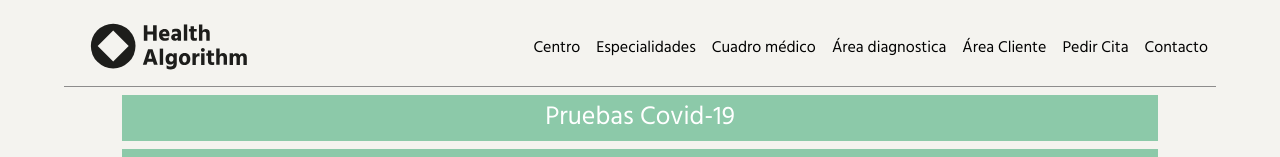
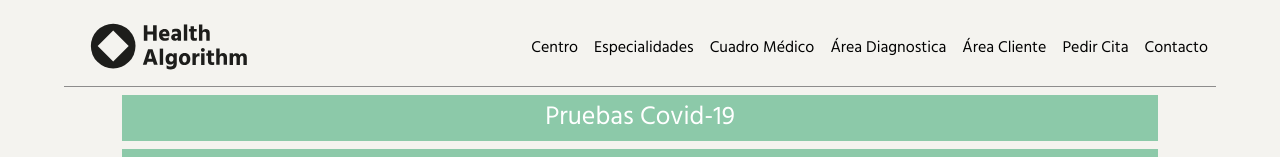
Before and after one commit to carlotajuncosa/front-proyectofinal, a React (Create React App) app: page / in a window 1280 px wide. Shown: the top 157 px of the page. Built offline with nearby package versions, Linux system fonts and the light colour scheme.

Commit message:
FIX titles

```diff
--- a/src/componentes/Navbar.jsx
+++ b/src/componentes/Navbar.jsx
@@ -35,14 +35,14 @@ const Navbar = () => {
         to="/cuadro-medico"
         className="navbar__links"
       >
-        Cuadro médico
+        Cuadro Médico
       </NavLink>
       <NavLink
         activeclassname={"active"}
         to="/area-diagnostica"
         className="navbar__links"
       >
-        Área diagnostica
+        Área Diagnostica
       </NavLink>
       <NavLink
         activeclassname={"active"}
```
